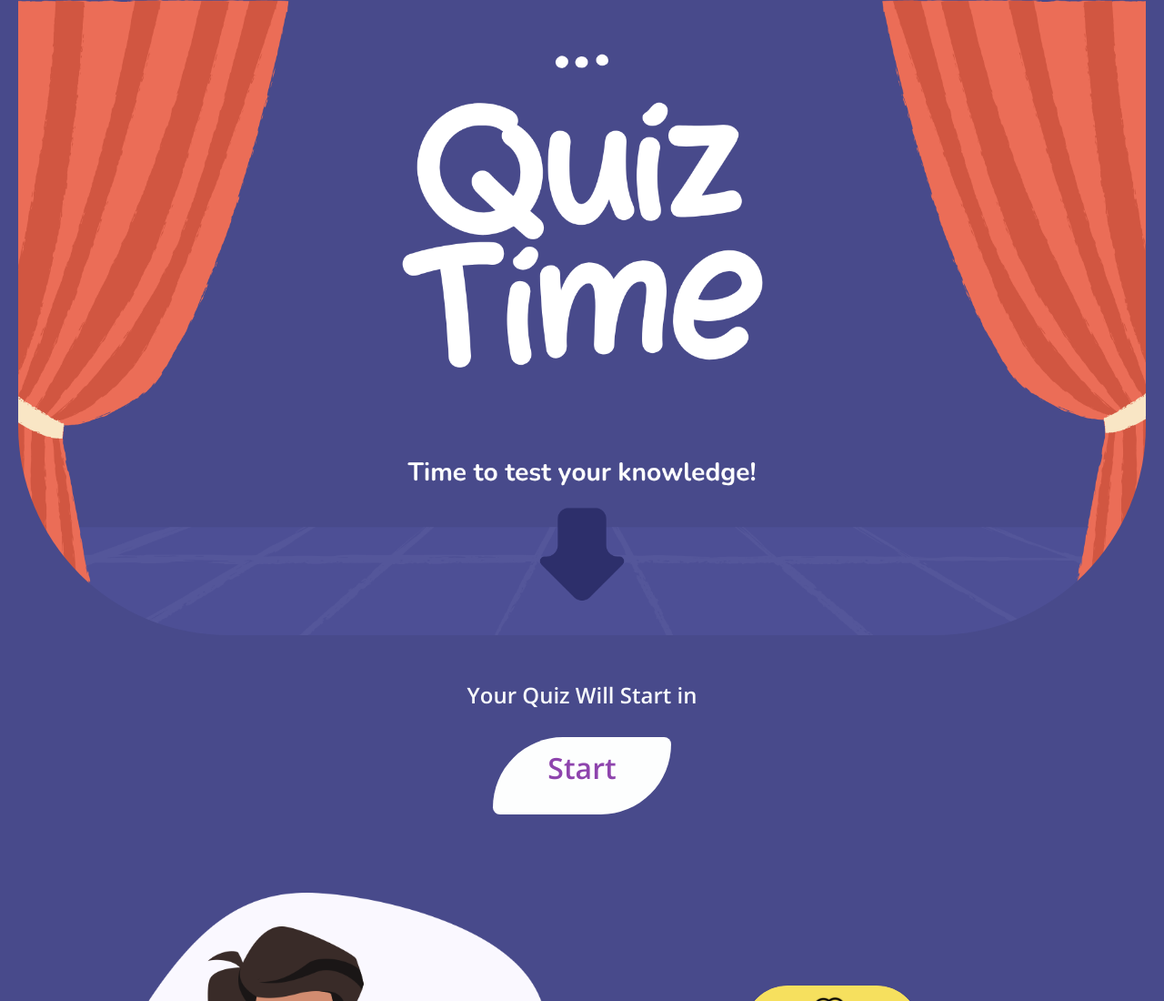
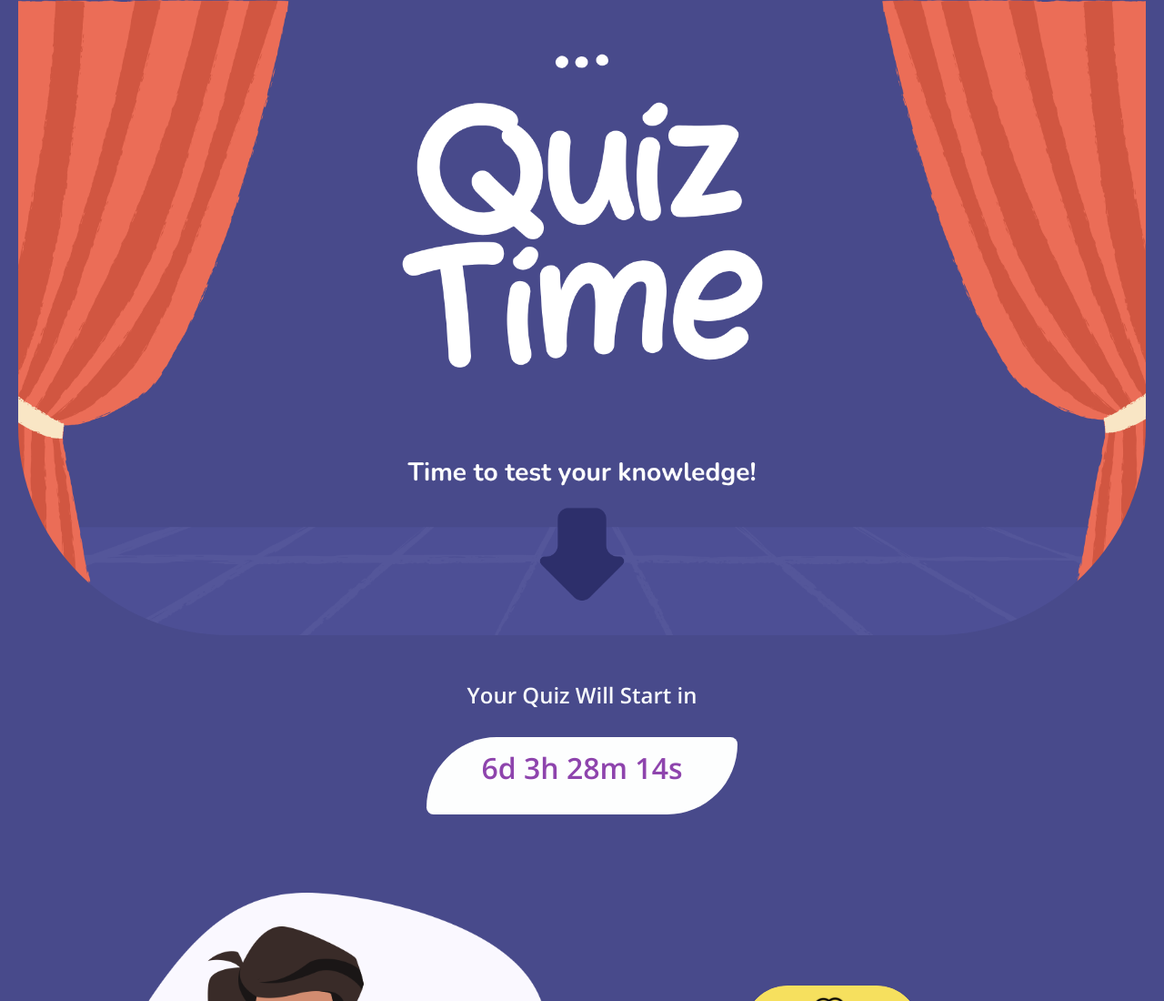
Before and after one commit to HarshaStrix/Strix-Live-Quiz, a plain HTML site: page index.html in a window 1280 px wide. Shown: the top 1100 px of the page at 91% size. Drawn offline with nearby package versions, Linux system fonts and the light colour scheme.

Commit message:
Next Exam timeline updated.

```diff
--- a/index.html
+++ b/index.html
@@ -128,7 +128,7 @@
 
 <script>
 // Set the date we're counting down to
-var countDownDate = new Date("July 27, 2025 13:00:00").getTime();
+var countDownDate = new Date("August 3, 2025 13:00:00").getTime();
 
 // Update the count down every 1 second
 var x = setInterval(function() {
```
